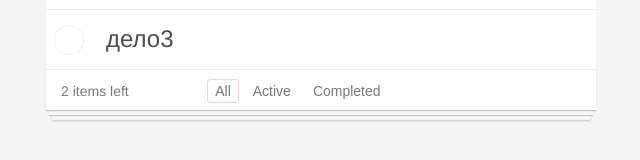
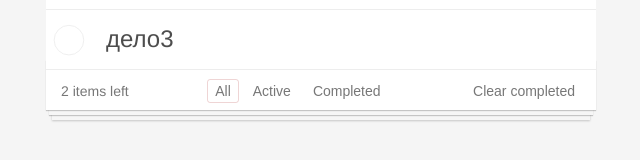
Before and after one commit to viktoriya-zubtsova/ts-react, a React (Create React App) app: page / in a window 1280 px wide. Shown: the part 310-470 px from the top of the page, without its empty margins (319-959 px from the left). Built offline with nearby package versions, Linux system fonts and the light colour scheme.

Commit message:
edits, optimization of InputItem  work

```diff
--- a/src/components/App/App.tsx
+++ b/src/components/App/App.tsx
@@ -1,25 +1,17 @@
-import React, { useState } from 'react';
+import React from 'react';
 import InputItem from '../InputItem/InputItem';
 import ItemList from '../ItemList/ItemList';
 import Footer from '../Footer/Footer';
 import './App.css';
 
 function App(): JSX.Element {
-  const [isAllChecked, setIsAllChecked] = useState(false);
 
   return (
     <div className="wrap">
       <h1 className="title">todos</h1>
-      <InputItem
-        isAllChecked={isAllChecked}
-        setIsAllChecked={setIsAllChecked}
-      />
-      <ItemList
-        setIsAllChecked={setIsAllChecked}
-      />
-      <Footer
-        isAllChecked={isAllChecked}
-      />
+      <InputItem />
+      <ItemList />
+      <Footer />
     </div>
   );
 }
--- a/src/components/Footer/Footer.tsx
+++ b/src/components/Footer/Footer.tsx
@@ -1,18 +1,23 @@
-import React, { useEffect } from 'react';
+import React, { useEffect, useState } from 'react';
 import { useDispatch, useSelector } from 'react-redux';
 import { RootState } from '../../store';
 import { StandartItem, Filters } from '../../types/types';
 import { deleteAllItemsCreator, filterCreator } from '../../store/actions';
 import './Footer.css';
 
-export type FooterPropsType = {
-  isAllChecked: boolean;
-}
-
-function Footer({ isAllChecked }: FooterPropsType): JSX.Element {
+function Footer(): JSX.Element {
   const items = useSelector<RootState, StandartItem[]>(state => state.items.items);
   const filter = useSelector<RootState, string>(state => state.items.filter);
   const amount = items.filter(item => !item.isChecked).length;
+  const [isChecked, setIsChecked] = useState(false);
+
+  useEffect(() => {
+    if (items.filter(item => item.isChecked).length > 0) {
+      setIsChecked(true);
+    } else {
+      setIsChecked(false);
+    }
+  }, [items]);
 
   const dispatch = useDispatch();
   const deleteAllItems = (): void => {
@@ -25,7 +30,7 @@ function Footer({ isAllChecked }: FooterPropsType): JSX.Element {
   useEffect(() => filterItems(filter));
 
   return (
-    <div className={ items.length > 1 ? 'footer' : 'none' }>
+    <div className={ items.length > 0 ? 'footer' : 'none' }>
       <span className="footer__amount">{amount} items left</span>
       <button
         className={ filter === Filters.ALL ? 'footer__btn active' : 'footer__btn' }
@@ -46,7 +51,7 @@ function Footer({ isAllChecked }: FooterPropsType): JSX.Element {
         }}
       >Completed</button>
       <button
-        className={ isAllChecked ? 'footer__btn_last' : 'hidden' }
+        className={ isChecked ? 'footer__btn_last' : 'hidden' }
         onClick={() => {
           deleteAllItems();
         }}
--- a/src/components/InputItem/InputItem.tsx
+++ b/src/components/InputItem/InputItem.tsx
@@ -1,15 +1,22 @@
-import React, { useState } from 'react';
-import { useDispatch } from 'react-redux';
+import React, { useEffect, useState } from 'react';
+import { useDispatch, useSelector } from 'react-redux';
 import { addNewItemCreator, checkAllItemsCreator } from '../../store/actions';
 import './InputItem.css';
+import { RootState } from '../../store';
+import { StandartItem } from '../../types/types';
 
-export type InputItemPropsType = {
-  isAllChecked: boolean;
-  setIsAllChecked:  React.Dispatch<React.SetStateAction<boolean>>;
-}
+function InputItem(): JSX.Element {
+  const items = useSelector<RootState, StandartItem[]>(state => state.items.items);
+  const [value, setValue] = useState('');
+  const [isAllChecked, setIsAllChecked] = useState(false);
 
-function InputItem({ isAllChecked, setIsAllChecked }: InputItemPropsType ): JSX.Element {
-  const [value, setValue] = useState('');
+  useEffect(() => {
+    if (items.filter(item => !item.isChecked).length === 0) {
+      setIsAllChecked(true);
+    } else {
+      setIsAllChecked(false);
+    }
+  }, [items]);
 
   const dispatch = useDispatch();
   const checkAllItems = (): void => {
@@ -17,7 +24,10 @@ function InputItem({ isAllChecked, setIsAllChecked }: InputItemPropsType ): JSX.
   };
   const addNewItem = (event: React.FormEvent<HTMLFormElement>): void => {
     event.preventDefault();
-    dispatch(addNewItemCreator(value));
+    if (value !== '') {
+      dispatch(addNewItemCreator(value));
+      setValue('');
+    }
   };
 
   return (
@@ -29,16 +39,13 @@ function InputItem({ isAllChecked, setIsAllChecked }: InputItemPropsType ): JSX.
         onChange={checkAllItems}
       />
       <label
-        className="input__label"
+        className={items.length > 0 ? 'input__label' : 'hidden'}
         onClick={() => {
+          checkAllItems();
           setIsAllChecked(!isAllChecked);
-          checkAllItems();
         }}
       />
-      <form onSubmit={event => {
-        addNewItem(event);
-        setValue('');
-      }}>
+      <form onSubmit={event => addNewItem(event)}>
         <input
           className="input__field"
           type="text"
--- a/src/components/Item/Item.tsx
+++ b/src/components/Item/Item.tsx
@@ -1,32 +1,16 @@
 import React from 'react';
-import { useDispatch, useSelector } from 'react-redux';
+import { useDispatch } from 'react-redux';
 import { StandartItem } from '../../types/types';
 import { checkItemCreator, deleteItemCreator } from '../../store/actions';
-import { RootState } from '../../store';
 import './Item.css';
 
-export interface ItemPropsType extends StandartItem {
-  setIsAllChecked:  React.Dispatch<React.SetStateAction<boolean>>;
-}
-
-function Item({ text, isChecked, id, setIsAllChecked }: ItemPropsType): JSX.Element {
-  const items = useSelector<RootState, StandartItem[]>(state => state.items.items);
-
-  const getCheckAll = (): void => {
-    items.length === items.filter( item => item.isChecked ).length ?
-      setIsAllChecked( true )
-      :
-      setIsAllChecked( false );
-  };
-
+function Item({ text, isChecked, id }: StandartItem): JSX.Element {
   const dispatch = useDispatch();
   const checkItem = (): void => {
     dispatch(checkItemCreator(id));
-    getCheckAll();
   };
   const deleteItem = (): void => {
     dispatch(deleteItemCreator(id));
-    getCheckAll();
   };
 
   return (
--- a/src/components/ItemList/ItemList.tsx
+++ b/src/components/ItemList/ItemList.tsx
@@ -5,11 +5,7 @@ import { Filters, StandartItem } from '../../types/types';
 import { RootState } from '../../store';
 import './ItemList.css';
 
-export type ItemListPropsType = {
-  setIsAllChecked:  React.Dispatch<React.SetStateAction<boolean>>;
-}
-
-function ItemList({ setIsAllChecked }: ItemListPropsType): JSX.Element {
+function ItemList(): JSX.Element {
   const items = useSelector<RootState, StandartItem[]>(state => state.items.items);
   const filter = useSelector<RootState, string>(state => state.items.filter);
 
@@ -37,7 +33,6 @@ function ItemList({ setIsAllChecked }: ItemListPropsType): JSX.Element {
             text={item.text}
             isChecked={item.isChecked}
             id={item.id}
-            setIsAllChecked={setIsAllChecked}
           />
         </div>))}
     </ol>
--- a/src/store/reducer.ts
+++ b/src/store/reducer.ts
@@ -14,7 +14,6 @@ export default function (state = initialState, action: ActionType): ActionsState
     if (itemIndex !== -1) {
       newItems[itemIndex].isChecked = !newItems[itemIndex].isChecked;
     }
-    console.log(newItems);
     return { ...state, items: newItems };
   }
   case ActionTypes.CHECK_ALL_ITEMS: {
```
